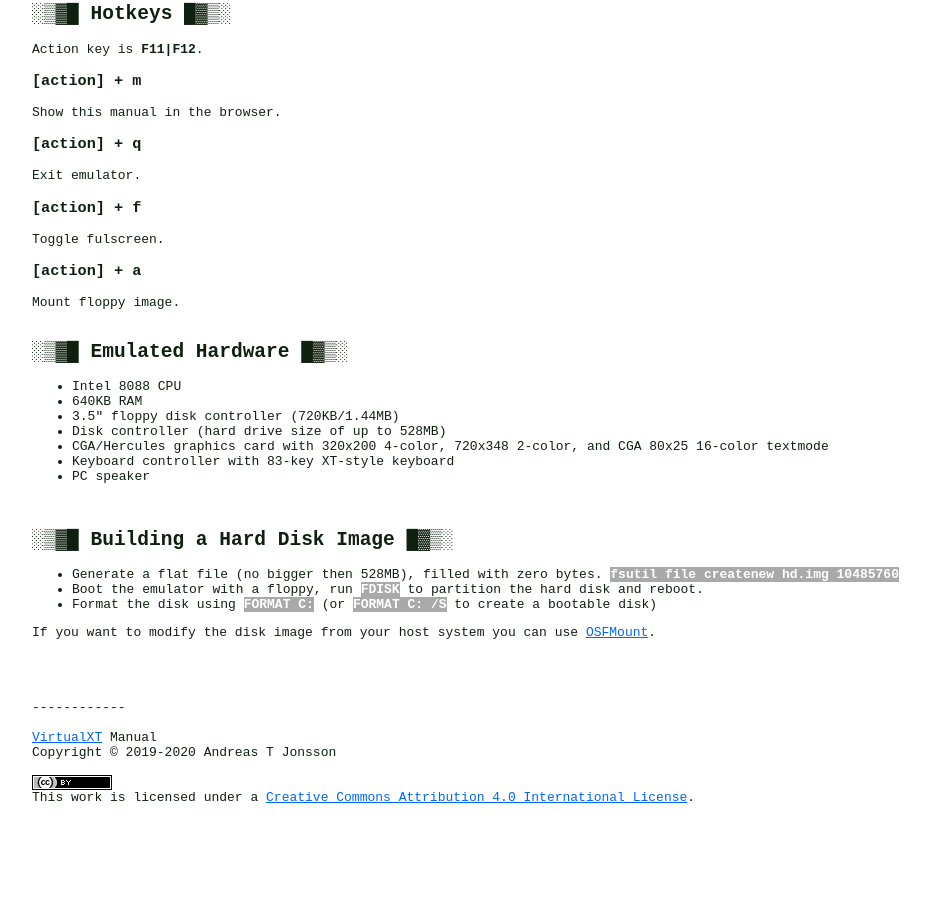
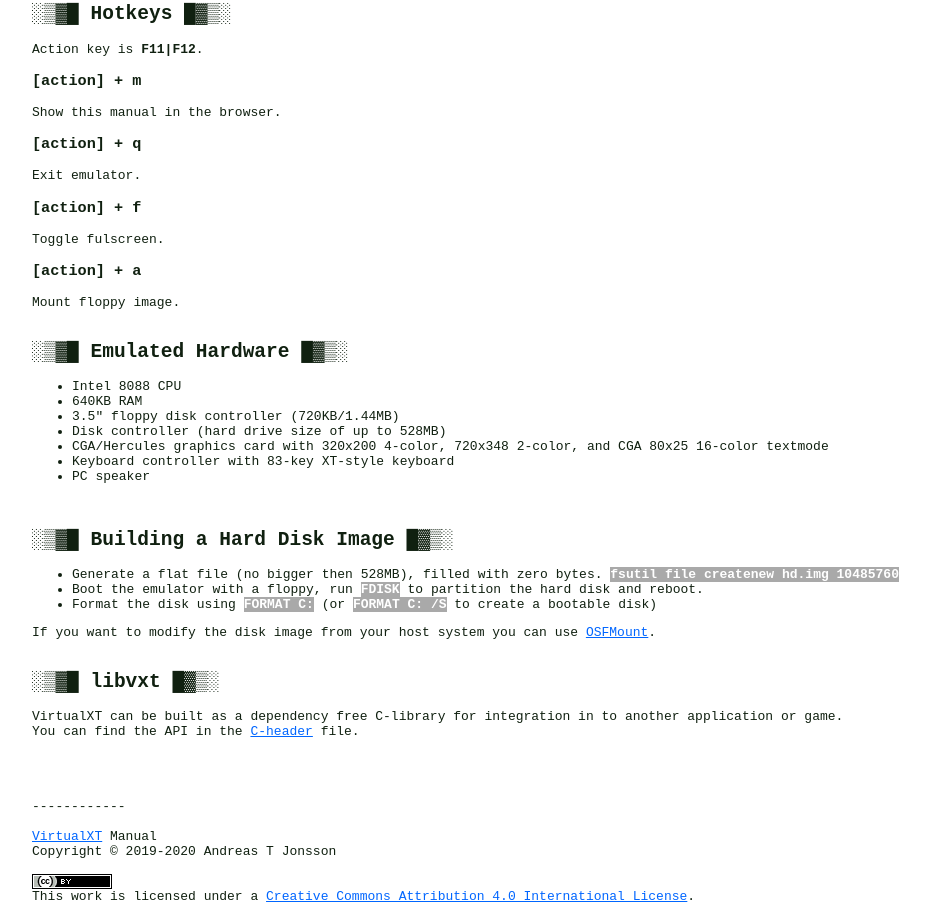
Before and after one commit to bitmappergit/virtual-xt, a plain HTML site: page doc/manual/index.html in a window 1280 px wide. Shown: the part 1174-2086 px from the top of the page, without its empty margins (23-953 px from the left). Before the commit the page ends 1987 px from the top, so only its background shows below. Drawn offline with Linux system fonts and the light colour scheme.

Commit message:
Updated manual.

```diff
--- a/doc/manual/index.html
+++ b/doc/manual/index.html
@@ -96,6 +96,14 @@
     If you want to modify the disk image from your host system you can use <a href="https://www.osforensics.com/tools/mount-disk-images.html">OSFMount</a>.
 </div>
 
+<br/>
+
+<div id="libvxt">
+    <h2>░▒▓█ libvxt █▓▒░</h2>
+    VirtualXT can be built as a dependency free C-library for integration in to another application or game.<br/>
+    You can find the API in the <a href="https://github.com/andreas-jonsson/virtual-xt/blob/release/include/vxt.h">C-header</a> file.
+</div>
+
 <br/><br/>
 
 <script language="JavaScript" type="text/javascript">footer();</script>
```
